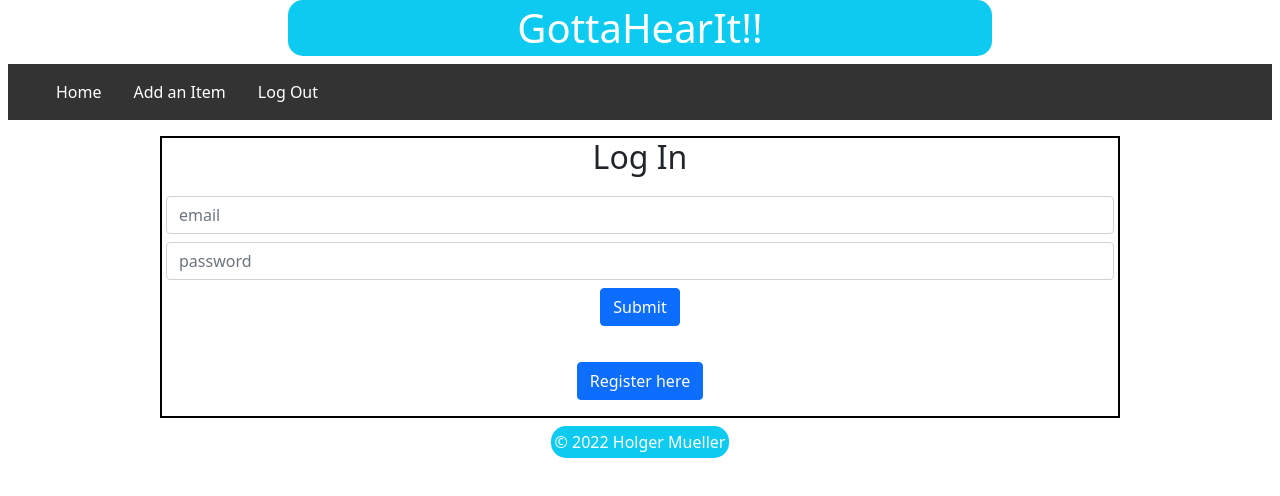
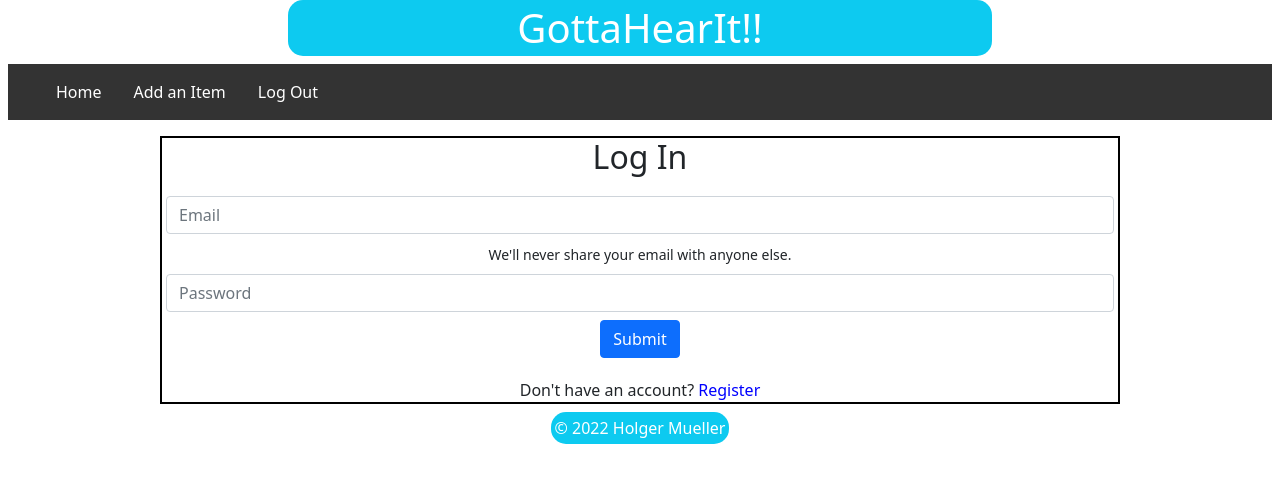
Before and after one commit to Holgermueller/gottahearit, a React (Create React App) app in the folder client/: page / in a window 1280 px wide. Shown: the top 496 px of the page. Built offline with nearby package versions, Linux system fonts and the light colour scheme.

Commit message:
some work

```diff
--- a/client/package.json
+++ b/client/package.json
@@ -12,6 +12,7 @@
     "react-bootstrap": "^2.1.1",
     "react-dom": "^17.0.2",
     "react-redux": "^7.2.6",
+    "react-router-dom": "^6.2.2",
     "react-scripts": "5.0.0",
     "redux": "^4.1.2",
     "web-vitals": "^2.1.2"
--- a/client/src/App.js
+++ b/client/src/App.js
@@ -1,18 +1,29 @@
-import React from "react";
+import React, { Fragment } from "react";
 import Header from "./layout/header";
-import Nav from "./nav/nav";
-import LogReg from "./logreg/LoginRegistration";
+import Nav from "./components/nav/nav";
+import Login from "./components/Login/LoginPage";
+import Registration from "./components/Registration/RegistrationPage";
 import Footer from "./layout/footer";
+import { BrowserRouter as Router, Routes, Route } from "react-router-dom";
 
 import "./App.css";
 
 export default function App() {
   return (
-    <div id="quote-box" className="App">
-      <Header />
-      <Nav />
-      <LogReg />
-      <Footer />
-    </div>
+    <Router>
+      <Fragment>
+        <div id="quote-box" className="App">
+          <Header />
+          <Nav />
+          <Routes>
+            <Route exact path="/" element={<Login />}></Route>
+
+            <Route path="/registration" element={<Registration />}></Route>
+          </Routes>
+
+          <Footer />
+        </div>
+      </Fragment>
+    </Router>
   );
 }
--- a/client/src/logreg/LoginRegistration.css
+++ b/client/src/components/Login/LoginPage.css
@@ -10,6 +10,6 @@
   margin: 8px auto;
   width: 80%;
 }
-.register-link {
-  margin: 16px;
+.registrationLink {
+  color: blue;
 }
--- /dev/null
+++ b/client/src/components/Login/LoginPage.js
@@ -0,0 +1,61 @@
+import React, { useState } from "react";
+import Form from "react-bootstrap/Form";
+import Button from "react-bootstrap/Button";
+import "./LoginPage.css";
+import { useNavigate } from "react-router-dom";
+
+function Login(props) {
+  const [state, setState] = useState({
+    email: "",
+    password: "",
+  });
+
+  const navigate = useNavigate();
+
+  const handleChange = (e) => {
+    const { id, value } = e.target;
+    setState((prevState) => ({
+      ...prevState,
+      [id]: value,
+    }));
+  };
+
+  return (
+    <section className="form-section">
+      <h2>Log In</h2>
+      <Form className="form">
+        <Form.Group className="mb-3">
+          <Form.Control
+            className="input"
+            type="email"
+            id="email"
+            placeholder="Email"
+            value={state.email}
+            onChange={handleChange}
+          ></Form.Control>
+          <small>We'll never share your email with anyone else.</small>
+          <Form.Control
+            className="input"
+            type="password"
+            id="password"
+            placeholder="Password"
+            value={state.password}
+            onChange={handleChange}
+          ></Form.Control>
+          <Button type="submit">Submit</Button>
+        </Form.Group>
+      </Form>
+      <div>
+        <span>Don't have an account? </span>
+        <span
+          className="registrationLink"
+          onClick={() => navigate("/registration")}
+        >
+          Register
+        </span>
+      </div>
+    </section>
+  );
+}
+
+export default Login;
--- /dev/null
+++ b/client/src/components/Registration/RegistrationPage.js
@@ -0,0 +1,8 @@
+import React from "react";
+import "./RegistrationPage.css";
+
+function Registration() {
+  return <h1>thisis the registration page</h1>;
+}
+
+export default Registration;
--- /dev/null
+++ b/client/src/components/nav/nav.js
@@ -0,0 +1,25 @@
+import React, { useState } from "react";
+import "./nav.css";
+import { useNavigate } from "react-router-dom";
+
+function nav(props) {
+  const navigate = useNavigate();
+
+  return (
+    <section id="navigation" className="m-2">
+      <ul>
+        <li onClick={() => navigate("/")}>
+          <a href="/">Home</a>
+        </li>
+        <li>
+          <a href="#">Add an Item</a>
+        </li>
+        <li>
+          <a href="#">Log Out</a>
+        </li>
+      </ul>
+    </section>
+  );
+}
+
+export default nav;
--- a/client/src/logreg/LoginRegistration.js
+++ /dev/null
@@ -1,30 +0,0 @@
-import React, { Component } from "react";
-import Form from "react-bootstrap/Form";
-import Button from "react-bootstrap/Button";
-import "./LoginRegistration.css";
-
-export default class LogReg extends Component {
-  render() {
-    return (
-      <section className="form-section">
-        <h2>Log In</h2>
-        <Form className="form">
-          <Form.Group className="mb-3">
-            <Form.Control
-              className="input"
-              type="email"
-              placeholder="email"
-            ></Form.Control>
-            <Form.Control
-              className="input"
-              type="password"
-              placeholder="password"
-            ></Form.Control>
-            <Button type="submit">Submit</Button>
-          </Form.Group>
-        </Form>
-        <Button className="register-link">Register here</Button>
-      </section>
-    );
-  }
-}
--- a/client/src/nav/nav.js
+++ /dev/null
@@ -1,22 +0,0 @@
-import { Component } from "react";
-import "./nav.css";
-
-export default class Nav extends Component {
-  render() {
-    return (
-      <section id="navigation" className="m-2">
-        <ul>
-          <li>
-            <a href="#">Home</a>
-          </li>
-          <li>
-            <a href="#">Add an Item</a>
-          </li>
-          <li>
-            <a href="#">Log Out</a>
-          </li>
-        </ul>
-      </section>
-    );
-  }
-}
```
Also changed, not shown: client/src/components/Dashboard/Dashboard.css (added), client/src/components/Dashboard/Dashboard.js (added), client/src/components/Registration/RegistrationPage.css (added), client/src/components/nav/nav.css (renamed from client/src/nav/nav.css), 1 other file (tests, documents, lock files or other folders).
